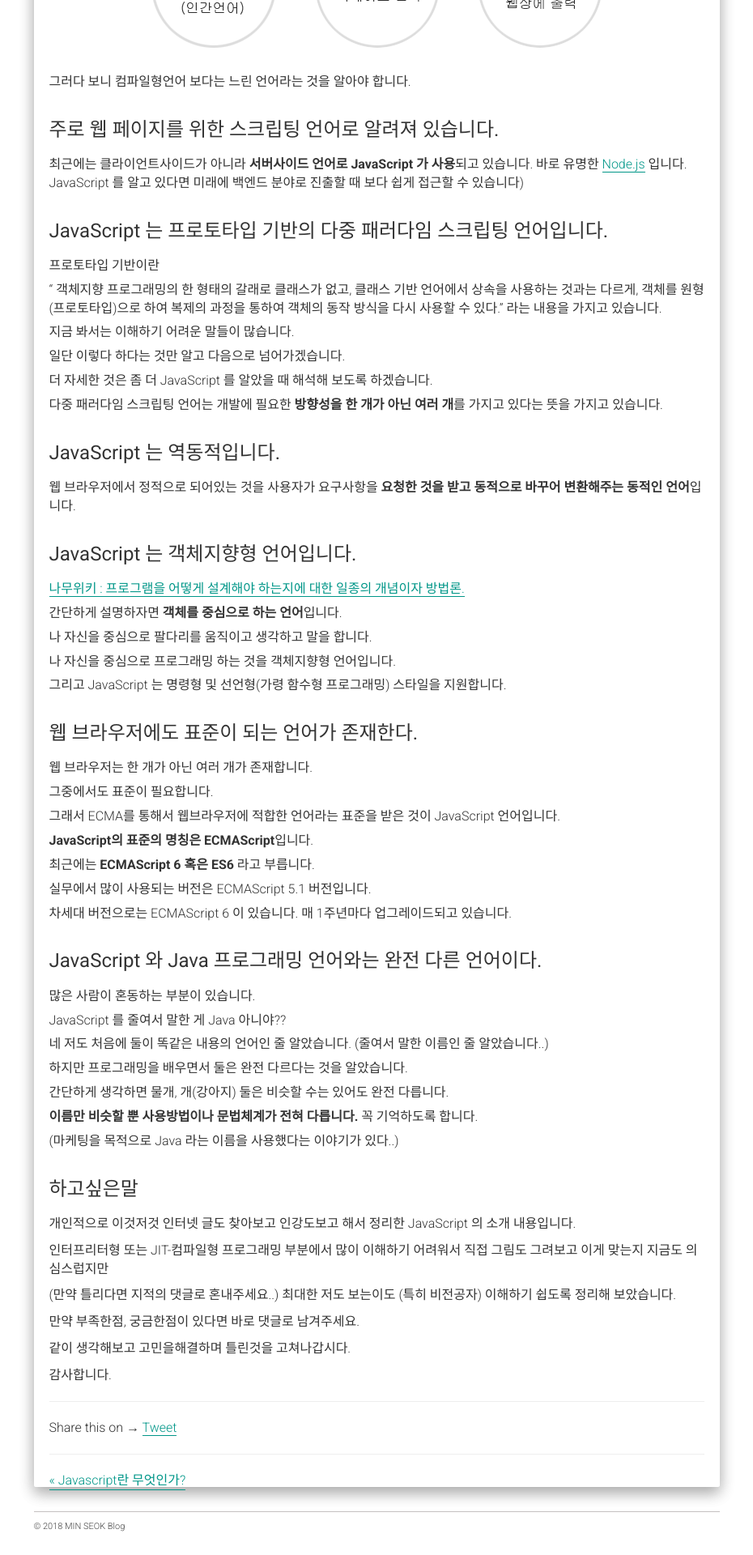
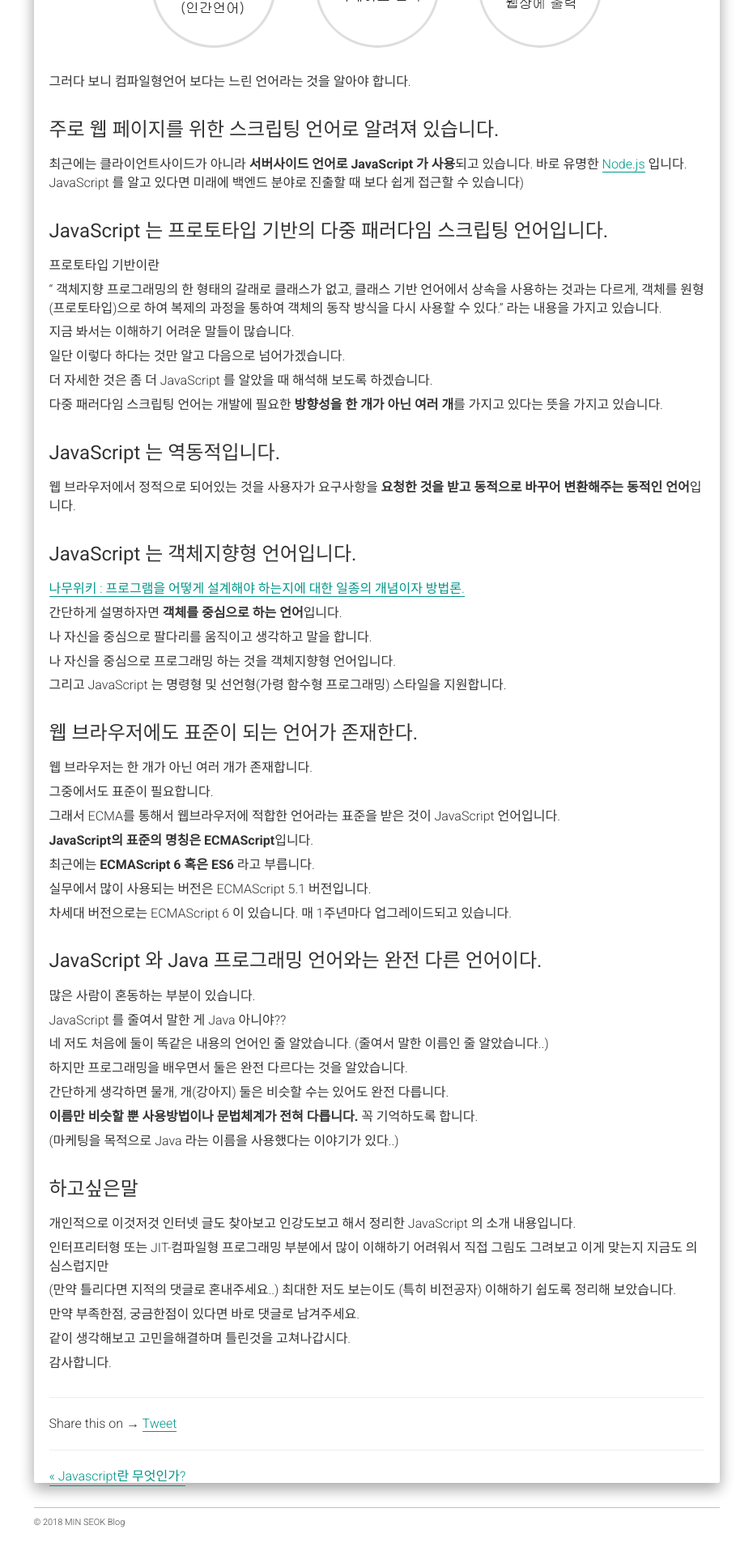
Before and after one commit to alalstjr/promote.github.io, a Jekyll site: the page built from _posts/2018-08-22-Javascript의 특징 및 소개.md, in a window 1280 px wide. Shown: the part 1354-3274 px from the top of the page at 81% size, without its empty margins (321-1251 px from the left). Built offline with Jekyll 4.4.1, drawn with Linux system fonts in a browser that asks for light colours; nearby versions of some CDN libraries; our own code applies the rules of GitHub Pages for plain Markdown files; comment, search, counter and statistics services are not loaded.

Commit message:
Update 2018-08-22-Javascript의 특징 및 소개.md

```diff
--- a/_posts/2018-08-22-Javascript의 특징 및 소개.md
+++ b/_posts/2018-08-22-Javascript의 특징 및 소개.md
@@ -85,7 +85,7 @@
   <p><strong>이름만 비슷할 뿐 사용방법이나 문법체계가 전혀 다릅니다.</strong> 꼭 기억하도록 합니다.</p>
   <p>(마케팅을 목적으로 Java 라는 이름을 사용했다는 이야기가 있다..)</p>
 </div>
-<div class="box-min">
+<div class="box">
   <div class="small-title">하고싶은말</div>
   <p>개인적으로 이것저것 인터넷 글도 찾아보고 인강도보고 해서 정리한 JavaScript 의 소개 내용입니다.</p>
   <p>인터프리터형 또는 JIT-컴파일형 프로그래밍 부분에서 많이 이해하기 어려워서 직접 그림도 그려보고 이게 맞는지 지금도 의심스럽지만</p>
```
